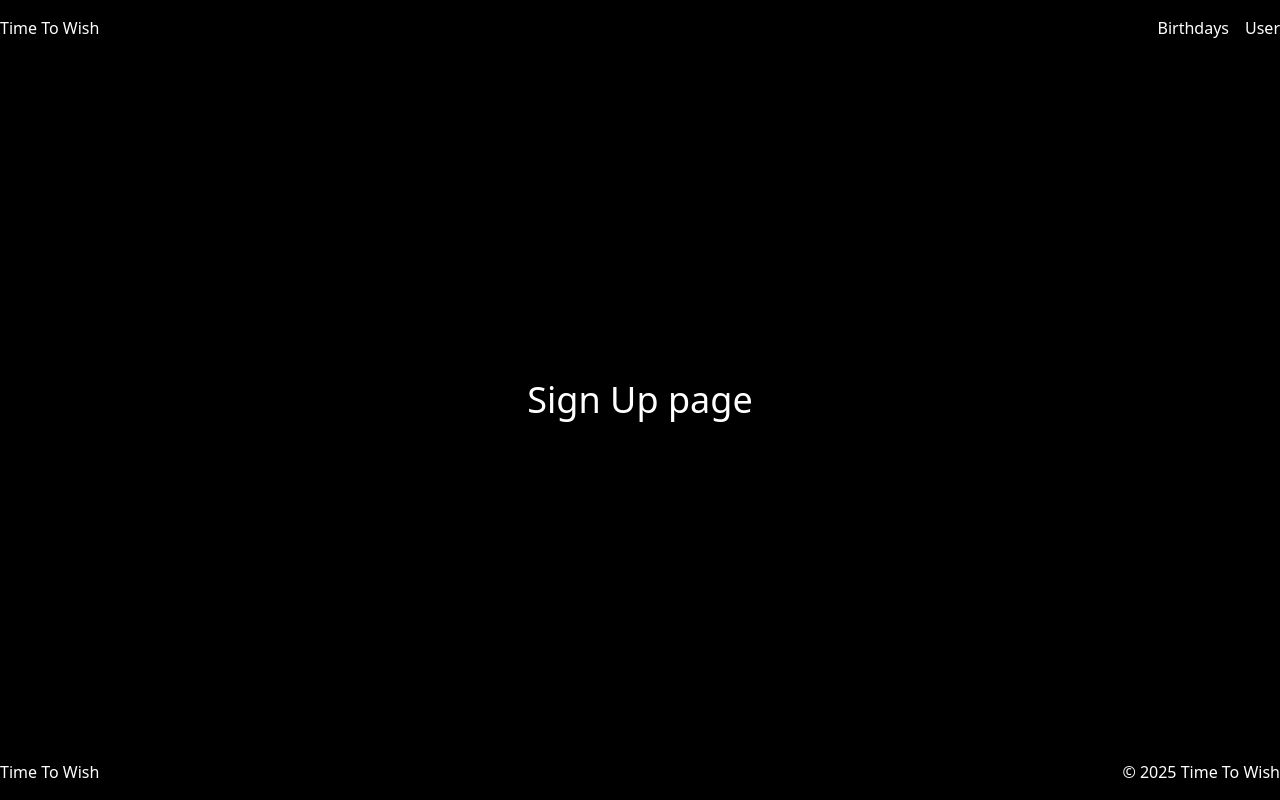
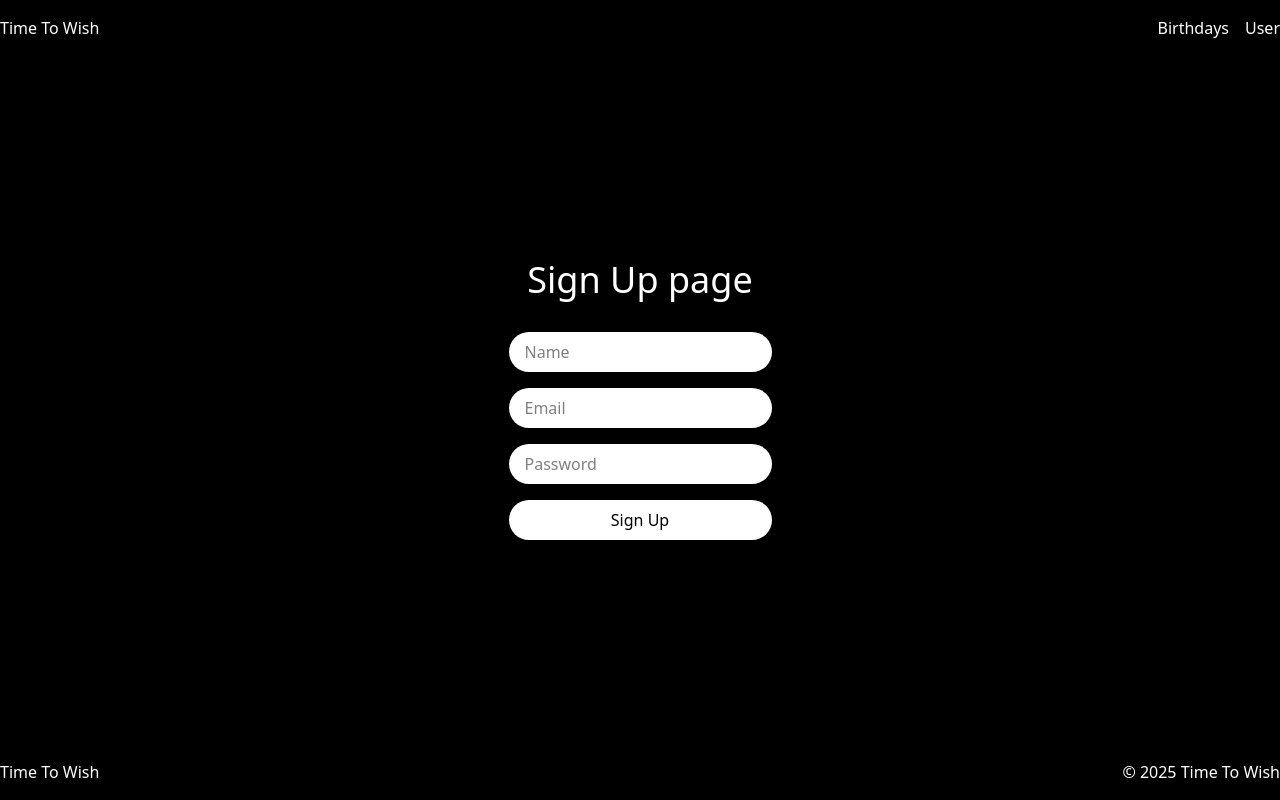
Before and after one commit to Ferrow18/time-to-wish, a React (Vite) app: page /sign-up in a window 1280 px wide. Built offline with nearby package versions, Linux system fonts and the light colour scheme.

Commit message:
add basic sign up form

```diff
--- a/package.json
+++ b/package.json
@@ -13,6 +13,7 @@
     "@tailwindcss/vite": "^4.1.5",
     "react": "^19.0.0",
     "react-dom": "^19.0.0",
+    "react-hook-form": "^7.56.1",
     "react-router": "^7.5.3",
     "tailwindcss": "^4.1.5"
   },
--- /dev/null
+++ b/src/components/auth/SignUpForm.tsx
@@ -0,0 +1,50 @@
+import { useForm, SubmitHandler } from "react-hook-form";
+
+type Inputs = {
+  name: string;
+  email: string;
+  password: string;
+};
+
+export const SignUpForm = () => {
+  const {
+    register,
+    handleSubmit,
+    formState: { errors },
+  } = useForm<Inputs>();
+
+  const onSubmit: SubmitHandler<Inputs> = (data) => console.log(data);
+  return (
+    <form onSubmit={handleSubmit(onSubmit)} className="flex flex-col gap-4">
+      <input
+        type="text"
+        placeholder="Name"
+        className="rounded-full bg-white px-4 py-2 text-black transition-colors hover:bg-amber-200"
+        {...register("name", { required: true })}
+      />
+      {errors.name && <span className="text-red-500">Name is required</span>}
+      <input
+        type="email"
+        placeholder="Email"
+        className="rounded-full bg-white px-4 py-2 text-black transition-colors hover:bg-amber-200"
+        {...register("email", { required: true })}
+      />
+      {errors.email && <span className="text-red-500">Email is required</span>}
+      <input
+        type="password"
+        placeholder="Password"
+        className="rounded-full bg-white px-4 py-2 text-black transition-colors hover:bg-amber-200"
+        {...register("password", { required: true })}
+      />
+      {errors.password && (
+        <span className="text-red-500">Password is required</span>
+      )}
+      <button
+        type="submit"
+        className="cursor-pointer rounded-full bg-white px-4 py-2 text-black transition-colors hover:bg-amber-200"
+      >
+        Sign Up
+      </button>
+    </form>
+  );
+};
--- a/src/pages/SignUp.tsx
+++ b/src/pages/SignUp.tsx
@@ -1,7 +1,10 @@
+import { SignUpForm } from "../components/auth/SignUpForm";
+
 export const SignUp = () => {
   return (
     <div className="container mx-auto flex min-h-[calc(100vh-112px)] flex-col items-center justify-center gap-8">
       <h1 className="text-4xl">Sign Up page</h1>
+      <SignUpForm />
     </div>
   );
 };
```
Also changed, not shown: 1 other file (tests, documents, lock files or other folders).
